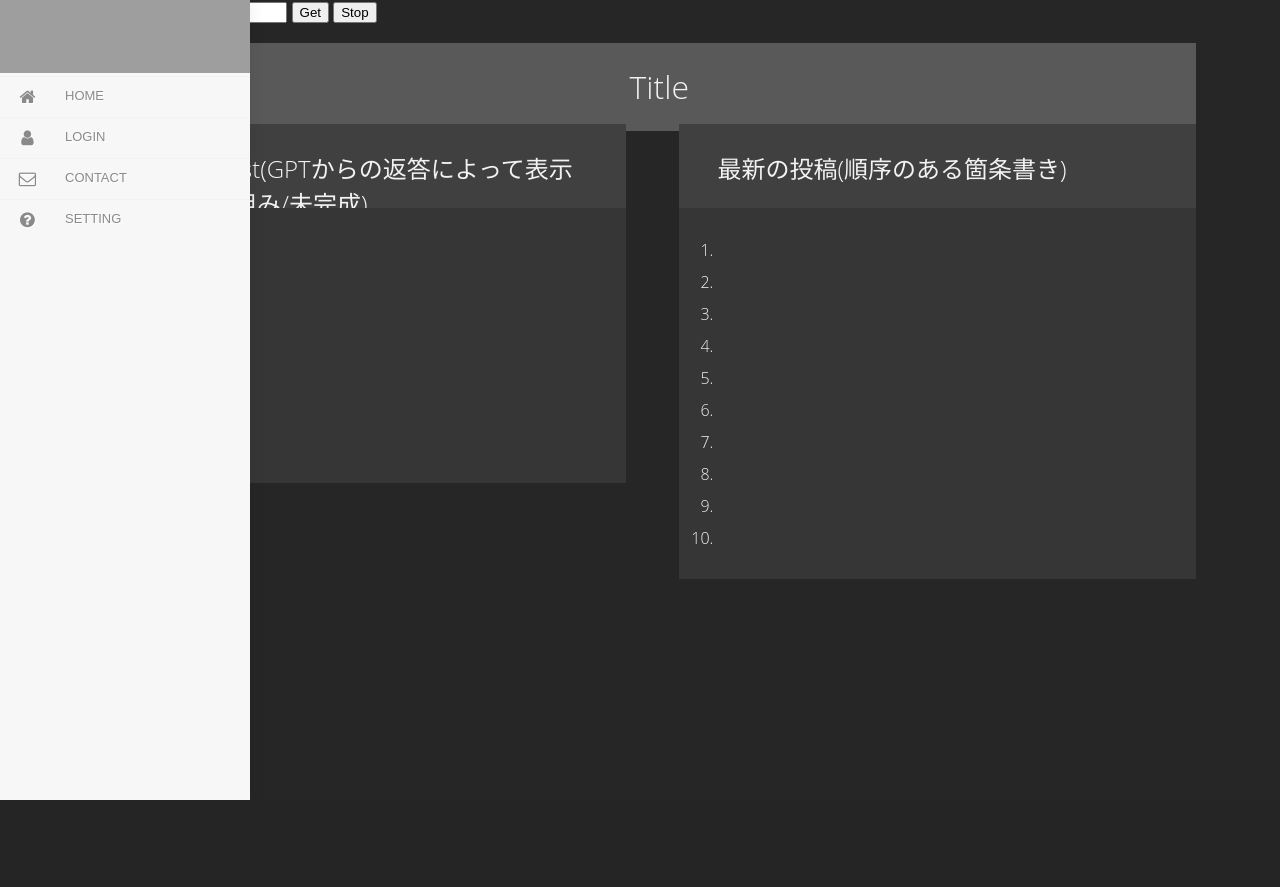
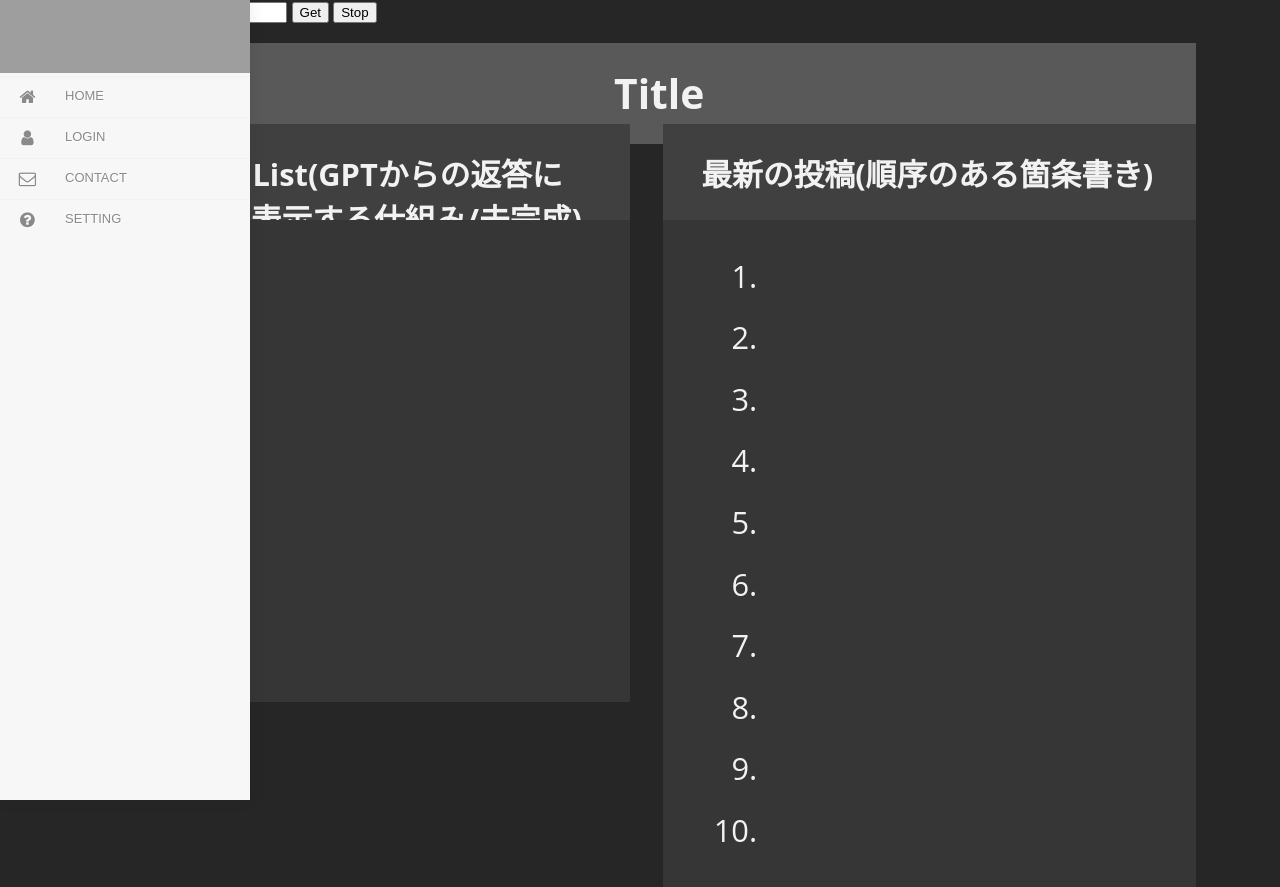
Before and after one commit to s1f102101165/INIADPractice, a Django app: page /chat in a window 1280 px wide. Before the commit the page ends 800 px from the top, so only its background shows below. Run offline with Django 4.2, Linux system fonts and the light colour scheme; some libraries are stand-ins or nearby versions; grey boxes are pictures that could not be loaded.

Commit message:
HTMLCSS　変更

```diff
--- a/chatapp/static/chatapp/css/chat.css
+++ b/chatapp/static/chatapp/css/chat.css
@@ -10,63 +10,67 @@ body
 
 }
 
-
+LINK{
+  left: 8%;
+}
 
 h1{
   margin: 20px 20px 20px 20px;
     padding: 2% 8%;
-    font-weight:200;
+    font-size: calc(20px + 16 * (100vw - 500px) / 600);
     background-color : #595959 ;
     position: relative;
     text-align:  center;
     }
 
 .black{
-  margin: 20px 20px 20px 20px;
+  margin: 20px 10px 20px 20px;
     padding: 2% 3%;
-    font-weight:180;
+    font-size: calc(10px + 16 * (100vw - 500px) / 600);
     background-color : #404040 ;
     position: absolute;
     top: 13%;
     left: 8%;
-    right: 49.5%;
+    right: 50%;
 
     }
 
+.black2{
+  margin: 20px 10px 20px 20px;
+    padding: 2% 8%;
+    font-size: calc(10px + 16 * (100vw - 500px) / 600);
+    background-color : #363636 ;
+    position: absolute;
+    top: 25%;
+    left: 8%;
+    right: 50%;
+    line-height: 200%;
+    }
+
 .comments{
-  margin: 20px 20px 20px 20px;
+  margin: 20px 20px 20px 10px;
     padding: 2% 3%;
-    font-weight:180;
+    font-size: calc(10px + 16 * (100vw - 500px) / 600);
     background-color : #404040 ;
     position: absolute;
     top: 13%;
-    left: 51.5%;
+    left: 51%;
     right: 5%;
     }
 
 .comment2{
-  margin: 20px 20px 20px 20px;
-    padding: 2% 3%;
-    font-weight:200;
+  margin: 20px 20px 20px 10px;
+    padding: 2% 8%;
+    font-size: calc(10px + 16 * (100vw - 500px) / 600);
     background-color : #363636 ;
     position: absolute;
-    top: 23.5%;
-    left: 51.5%;
+    top: 25%;
+    left: 51%;
     right: 5%;
     line-height: 200%;
     }
 
-.black2{
-  margin: 20px 20px 20px 20px;
-    padding: 2% 3%;
-    font-weight:400;
-    background-color : #363636 ;
-    position: absolute;
-    top: 23.5%;
-    left: 8%;
-    right: 49.5%;
-    line-height: 200%;
-    }
+
 
 
 @import url(//netdna.bootstrapcdn.com/font-awesome/4.0.3/css/font-awesome.css);
--- a/chatapp/templates/chatapp/chat.html
+++ b/chatapp/templates/chatapp/chat.html
@@ -5,35 +5,33 @@
 <head>
     <meta charset="utf-8"/>
     <meta http-equiv="X-UA-Compatible" content="IE=edge"/>
-    <meta name="google" value="notranslate"/>
-    <link rel="stylesheet" href="../../static/chatapp/css/chat.css">
+    <meta name="google" content="notranslate"/> <!-- 正しい属性はcontentです -->
+    <link rel="stylesheet" href="{% static 'chatapp/css/chat.css' %}"> <!-- CSSファイルのパスを修正 -->
     <title>チャット</title>
-    <link rel="stylesheet" type="text/css" href="https://netdna.bootstrapcdn.com/font-awesome/4.0.3/css/font-awesome.css" rel="stylesheet">
+    <link rel="stylesheet" type="text/css" href="https://netdna.bootstrapcdn.com/font-awesome/4.0.3/css/font-awesome.css">
     <script type="text/javascript" src="{% static 'chatapp/js/chat.js' %}"></script>
-
 </head>
-
-
+<body>
 <div>
+    <div class="LINK">
     <input type="text" id="youtubeurl" placeholder="YouTube Video Link">
     <button onclick="getchatapi()">Get</button>
     <button type="button" onclick="getchatstopapi()">Stop</button>
     <h1 id="video-title">Title</h1>
-
+    </div>
     <h2 class="black">Black List(GPTからの返答によって表示する仕組み/未完成)</h2>
     <ul class="black2">
-    <li  id="Blacklist_1"></li>
-    <li  id="Blacklist_2"></li>
-    <li  id="Blacklist_3"></li>
-    <li  id="Blacklist_4"></li>
-    <li  id="Blacklist_5"></li>
-    <li  id="Blacklist_6"></li>
-    <li  id="Blacklist_7"></li>
+        <li id="Blacklist_1"></li>
+        <li id="Blacklist_2"></li>
+        <li id="Blacklist_3"></li>
+        <li id="Blacklist_4"></li>
+        <li id="Blacklist_5"></li>
+        <li id="Blacklist_6"></li>
+        <li id="Blacklist_7"></li>
     </ul>
 
-
     <h2 class="comments">最新の投稿(順序のある箇条書き)</h2>
-<ol  class="comment2" id="commentlist">
+    <ol class="comment2" id="commentlist">
         <li id="comment_0"></li>
         <li id="comment_1"></li>
         <li id="comment_2"></li>
@@ -47,58 +45,41 @@
     </ol>
 </div>
 
-
 <nav class="main-menu">
-
     <div>
         <a class="logo" href="">
         </a>
     </div>
     <div class="settings"></div>
     <div class="scrollbar" id="style-1">
-
         <ul>
-
             <li>
                 <a href="../chatapp/index.html">
                     <i class="fa fa-home fa-lg"></i>
                     <span class="nav-text">Home</span>
                 </a>
             </li>
-
             <li>
                 <a href="">
                     <i class="fa fa-user fa-lg"></i>
                     <span class="nav-text">Login</span>
                 </a>
             </li>
-
-
             <li>
                 <a href="">
                     <i class="fa fa-envelope-o fa-lg"></i>
                     <span class="nav-text">Contact</span>
                 </a>
             </li>
-
-
-
-</ul>
-
-
             <li>
-
                 <a href="">
                     <i class="fa fa-question-circle fa-lg"></i>
-<span class="nav-text">setting</span>
+                    <span class="nav-text">Setting</span>
                 </a>
             </li>
-
-
+        </ul>
+    </div>
 </nav>
-
-
-
 
 </body>
 </html>
--- a/config/settings.py
+++ b/config/settings.py
@@ -92,6 +92,7 @@ USE_TZ = True
 # Static files (CSS, JavaScript, Images)
 # https://docs.djangoproject.com/en/4.2/howto/static-files/
 STATIC_URL = '/static/'
+
 # Default primary key field type
 # https://docs.djangoproject.com/en/4.2/ref/settings/#default-auto-field
 DEFAULT_AUTO_FIELD = 'django.db.models.BigAutoField'
```
Lines whose indentation alone changed are shown as unchanged.
